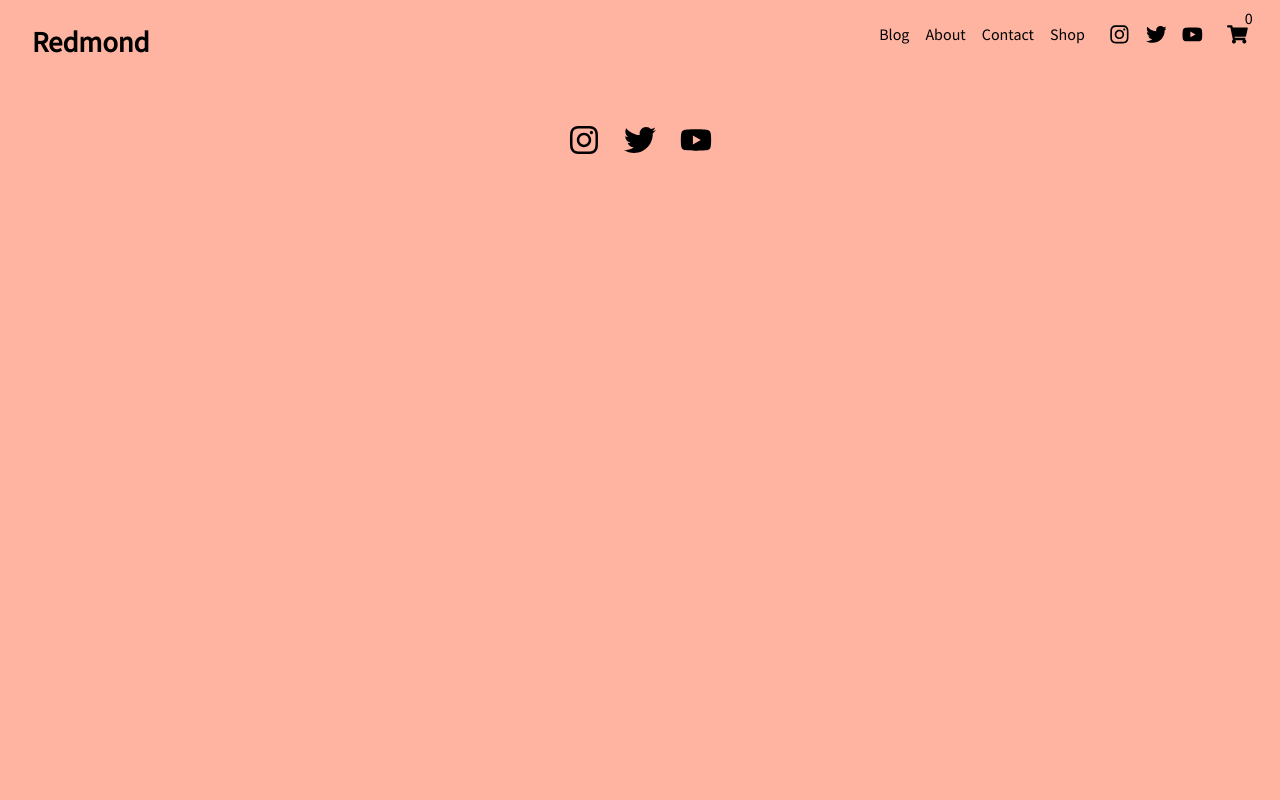
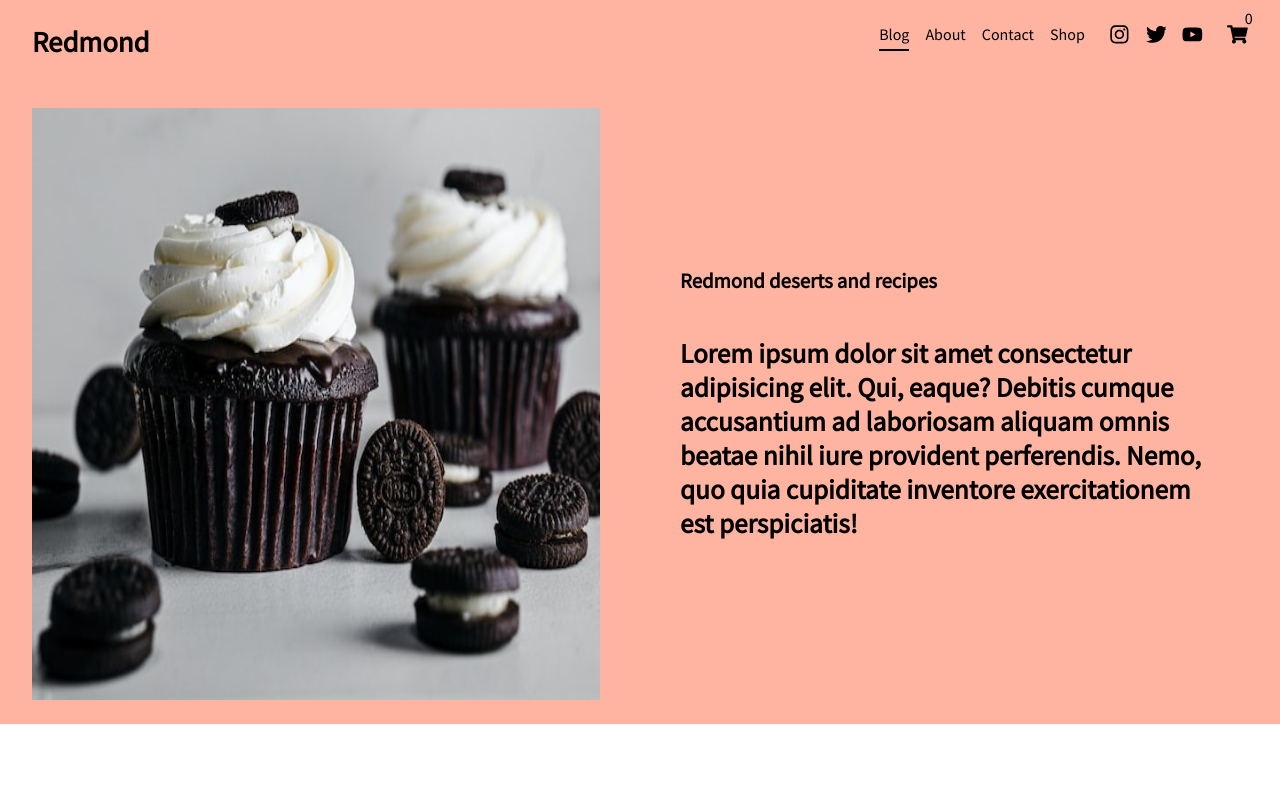
Before and after one commit to Cjmarsh0912/mock-website, a React (Create React App) app: page / in a window 1280 px wide. Shown: the top 800 px of the page. Built offline with nearby package versions, Linux system fonts and the light colour scheme.

Commit message:
Added firebase hosting

```diff
--- a/package.json
+++ b/package.json
@@ -1,5 +1,4 @@
 {
-  "homepage": "https://Cjmarsh0912.github.io/mock-website/",
   "name": "mock-website",
   "version": "0.1.0",
   "private": true,
--- a/src/App.js
+++ b/src/App.js
@@ -148,10 +148,7 @@ function App() {
       <BrowserRouter>
         <Navbar cartQuantity={cartQuantity} />
         <Routes>
-          <Route
-            path='/mock-website'
-            element={<Home handleSubmit={handleSubmit} />}
-          />
+          <Route path='/' element={<Home handleSubmit={handleSubmit} />} />
           <Route path='/about/' element={<About />} />
           <Route
             path='/contact/'
--- a/src/components/Navbar.js
+++ b/src/components/Navbar.js
@@ -33,13 +33,13 @@ export default function Header(props) {
             <FaBars />
           </button>
           <h2 className={styles.site_name}>
-            <NavLink className='no-underline' to='/mock-website'>
+            <NavLink className='no-underline' to='/'>
               Redmond
             </NavLink>
           </h2>
           <nav>
             <div className={styles.site_links}>
-              <NavLink to='/mock-website'>Blog</NavLink>
+              <NavLink to='/'>Blog</NavLink>
               <NavLink to='/about/'>About</NavLink>
               <NavLink to='/contact/'>Contact</NavLink>
               <NavLink to='/shop/'>Shop</NavLink>
@@ -79,7 +79,7 @@ export default function Header(props) {
               <NavLink
                 className='no-underline'
                 onClick={toggleMobileNavbar}
-                to='/mock-website'
+                to='/'
               >
                 Redmond
               </NavLink>
@@ -100,7 +100,7 @@ export default function Header(props) {
           </div>
           <nav className={styles.responsive_nav_navbar}>
             <div className={styles.site_links}>
-              <NavLink onClick={toggleMobileNavbar} to='/mock-website'>
+              <NavLink onClick={toggleMobileNavbar} to='/'>
                 Blog
               </NavLink>
               <NavLink onClick={toggleMobileNavbar} to='/about/'>
```
Also changed, not shown: firebase.json (added), 1 other file (tests, documents, lock files or other folders).
